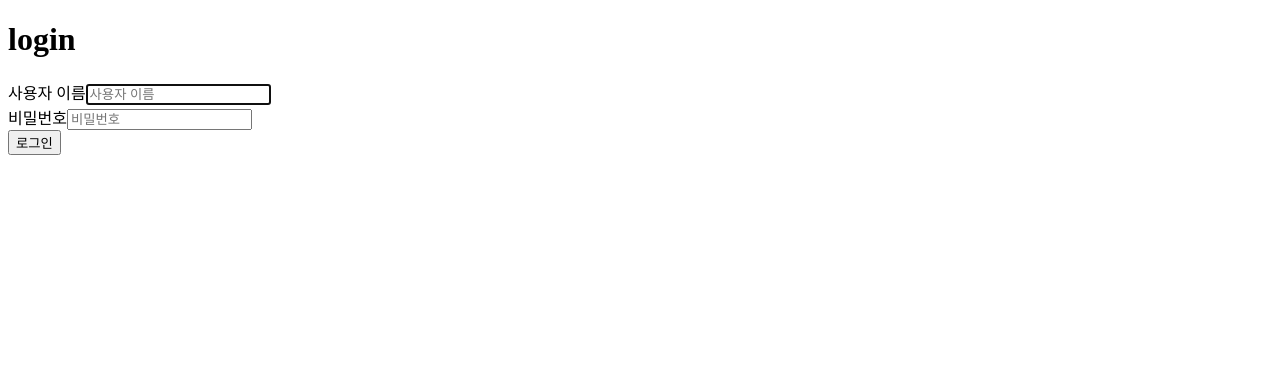
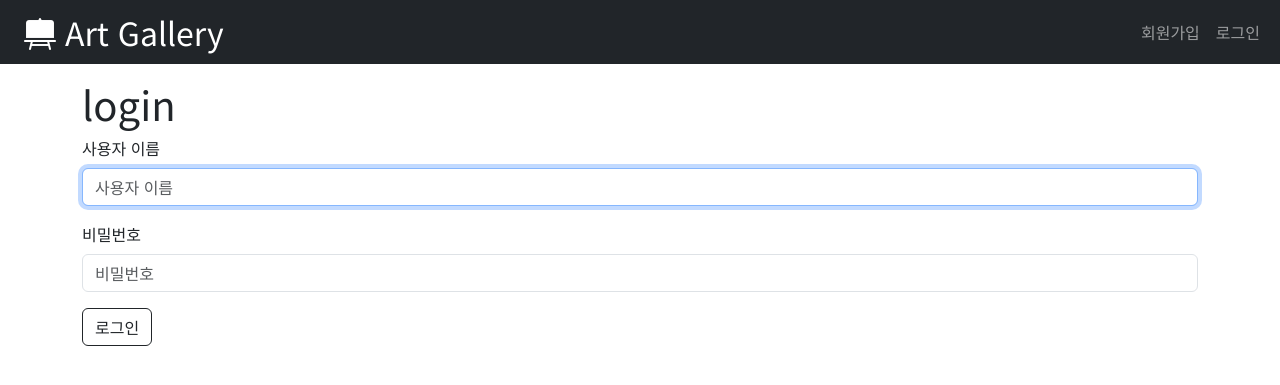
Before and after one commit to sungin95/pair_1027, a Django app: page /accounts/login/?next=/accounts/ in a window 1280 px wide. Shown: the top 385 px of the page. Run offline with Django 3.2, Linux system fonts and the light colour scheme; parts of the project's set-up code (start-up, migrations or seed data) failed here and were passed over; some libraries are stand-ins or nearby versions.

Commit message:
Modify base.html & add static

```diff
--- a/a_pjt/reviews/urls.py
+++ b/a_pjt/reviews/urls.py
@@ -6,7 +6,11 @@ app_name = "reviews"
 
 urlpatterns = [
     path("<int:review_pk>/", views.detail, name="detail"),
-    path("create/", views.create, name="create"),
-    path('<int:pk>/comments/', views.comment_create, name='comment_create'),
-    path('<int:article_pk>/comments/<int:comment_pk>/comment_delete/', views.comment_delete, name='comment_delete'),
+    # path("create/", views.create, name="create"),
+    path("<int:pk>/comments/", views.comment_create, name="comment_create"),
+    path(
+        "<int:article_pk>/comments/<int:comment_pk>/comment_delete/",
+        views.comment_delete,
+        name="comment_delete",
+    ),
 ]
--- /dev/null
+++ b/a_pjt/static/style.css
@@ -0,0 +1,40 @@
+@import url("https://fonts.googleapis.com/css2?family=Noto+Sans+KR:wght@400;700&display=swap");
+
+* {
+  font-family: "Noto Sans KR", sans-serif;
+  box-sizing: border-box;
+}
+
+a {
+  text-decoration: none;
+  color: inherit;
+}
+
+ul {
+  list-style: none;
+}
+
+.logo-icon {
+  font-size: 2rem;
+  padding: 0.5rem;
+  transition: 0.3s;
+}
+.logo-icon:hover {
+  color: #ffe590;
+  transform: scale(1.3);
+}
+
+.atc-cont {
+  overflow: hidden;
+  text-overflow: ellipsis;
+  display: -webkit-inline-box;
+  -webkit-box-orient: vertical;
+  -webkit-line-clamp: 1;
+}
+
+.thumb img {
+  width: 100%;
+}
+.btn_delete {
+  width: 80px;
+}
--- a/a_pjt/templates/base.html
+++ b/a_pjt/templates/base.html
@@ -1,17 +1,72 @@
 <!DOCTYPE html>
-<html lang="en">
+{% load django_bootstrap5 %}
+{% load static %}
+<html lang="ko">
 
   <head>
     <meta charset="UTF-8">
     <meta http-equiv="X-UA-Compatible" content="IE=edge">
     <meta name="viewport" content="width=device-width, initial-scale=1.0">
+    <link rel="stylesheet" href="https://cdn.jsdelivr.net/npm/bootstrap-icons@1.9.1/font/bootstrap-icons.css">
+    {% bootstrap_css%}
+    <link rel="stylesheet" href="{% static '/style.css' %}">
     <title>
       {% block title %}{% endblock title %}
     </title>
   </head>
 
   <body>
-    {% block content %}{% endblock content %}
+    <header>
+      <nav class="navbar  navbar-expand-md  navbar-dark bg-dark">
+        <div>
+          <a href="" class="navbar-brand ms-3">
+            <span class=" material-symbols-outlined logo-icon">
+              <i class="bi bi-easel2-fill"></i>
+              Art Gallery
+            </span>
+          </a>
+        </div>
+        <div class="container">
+          <button class="navbar-toggler" type="button" data-bs-toggle="collapse" data-bs-target="#navbarNav" aria-controls="navbarNav" aria-expanded="false" aria-label="Toggle navigation">
+            <span class="navbar-toggler-icon"></span>
+          </button>
+          <div class="collapse navbar-collapse justify-content-end" id="navbarNav">
+            <ul class="navbar-nav">
+              {% if request.user.is_authenticated%}
+                <li class="nav-item">
+                  <a href="{% url 'accounts:index' %}" class="nav-link">유저 목록</a>
+                </li>
+                <li class="nav-item">
+                  <a href="{% url 'reviews:create' %}" class="nav-link">작성</a>
+                </li>
+                <li>
+                  <a href="{% url 'accounts:profile'  %}" class='nav-link'>{{request.user}}</a>
+                </li>
+                <li class="nav-item">
+                  <a class='nav-link' href="{% url 'accounts:logout' %}">
+                    로그아웃
+                  </a>
+                </li>
+              {% else %}
+                <li>
+                  <a class="nav-link" href="{% url 'accounts:signup' %}">회원가입</a>
+                </li>
+                <li>
+                  <a class="nav-link" href="{% url 'accounts:login' %}">로그인</a>
+                </li>
+              {% endif %}
+            </ul>
+          </div>
+        </div>
+      </nav>
+    </header>
+    <main>
+      <div class="container mt-3">
+        {% block content %}{% endblock content %}
+      </div>
+    </main>
+
+    {% bootstrap_javascript %}
   </body>
 
 </html>
```
Also changed, not shown: a_pjt/a_pjt/settings.py (+8 -2 lines).
